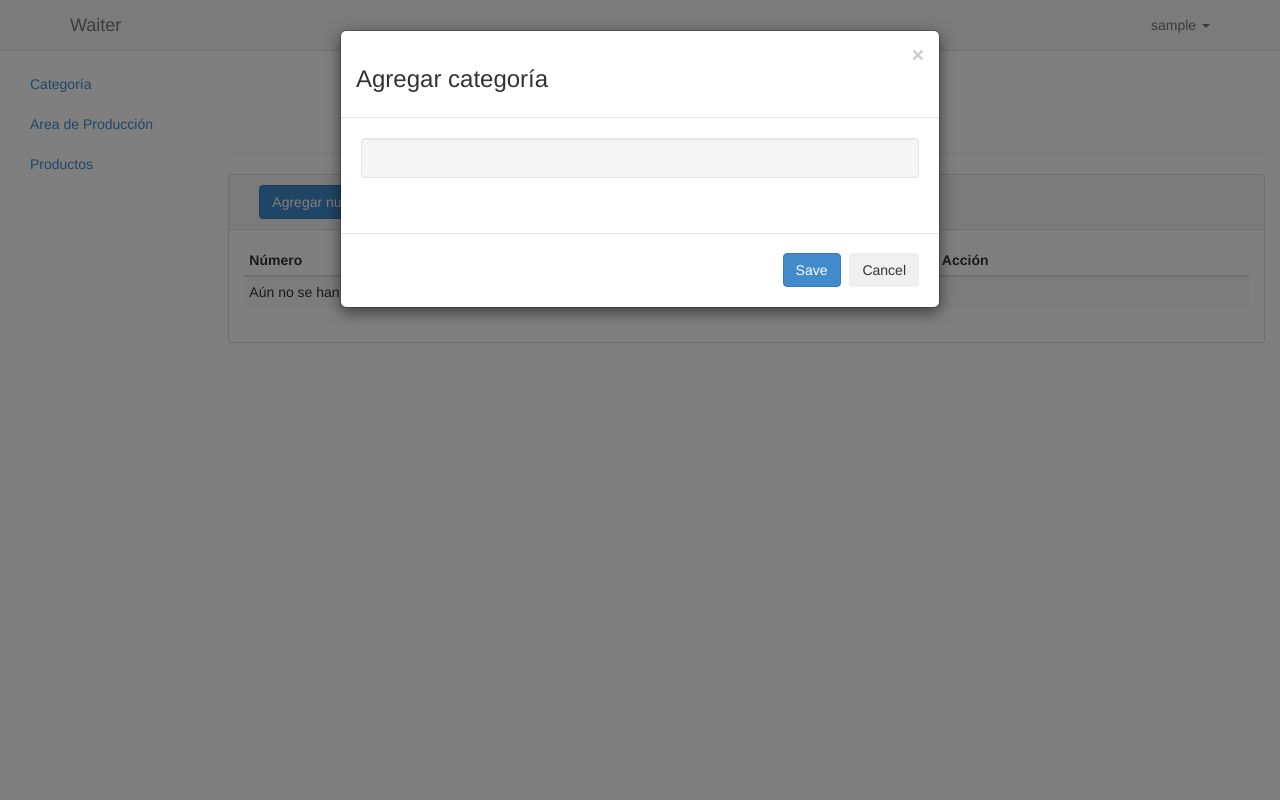
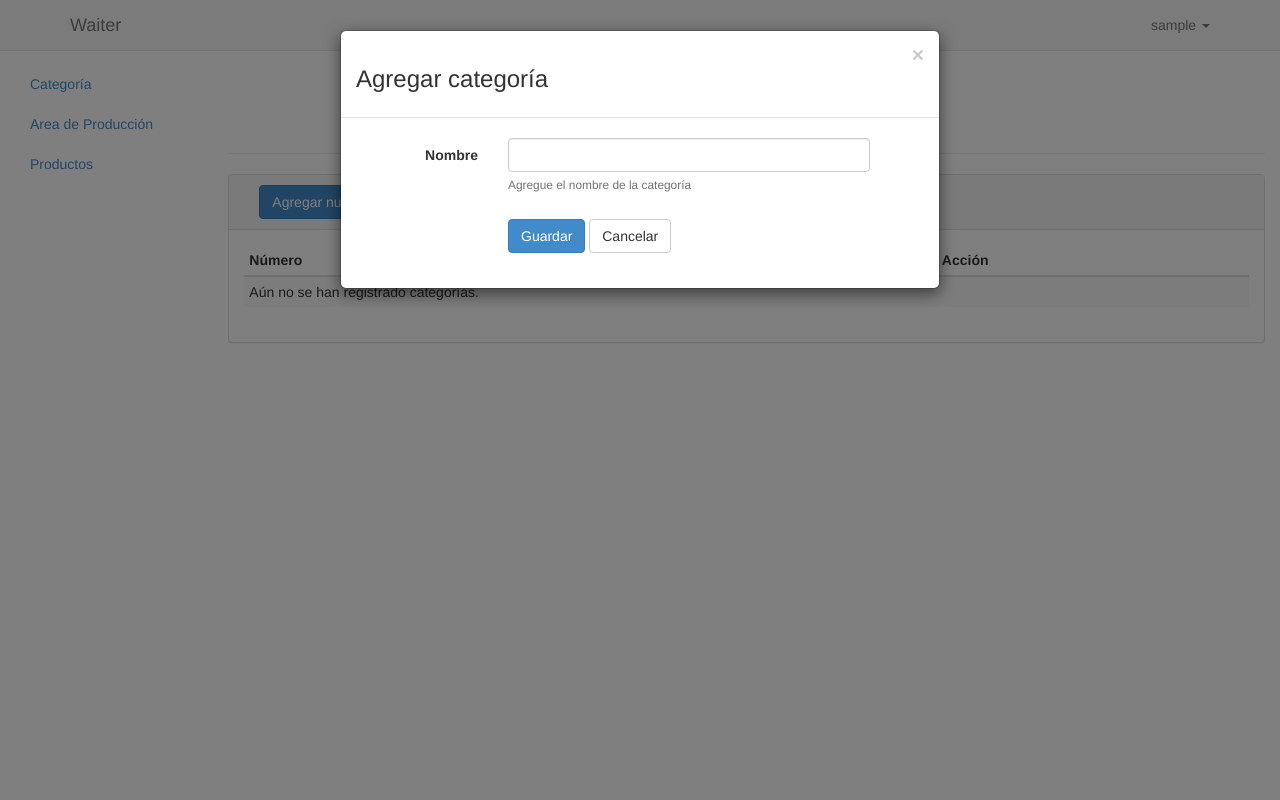
Before and after one commit to dianamor8/waiter, a Django app: page /categories/ in a window 1280 px wide, after a click on "Agregar nueva categoría". Run offline with Django 3.2, Linux system fonts and the light colour scheme; the visitor is signed in with stand-in values (Sample User, id 1); data that the repository does not hold is empty; some libraries are stand-ins or nearby versions.

Commit message:
Antes de formatear

```diff
--- a/waiter/apps/producto/models.py
+++ b/waiter/apps/producto/models.py
@@ -5,7 +5,7 @@ from django.db import models
 # Create your models here.
 
 class Categoria(models.Model):
-	nombre = models.CharField(max_length=200, help_text='Agrege el nombre de la categoría')
+	nombre = models.CharField(max_length=200, help_text='Agregue el nombre de la categoría')
 	class Meta:
 		db_table = ('Categoria')
 		verbose_name = ('Categoría')
--- /dev/null
+++ b/waiter/apps/producto/templatetags/tags.py
@@ -0,0 +1,19 @@
+# -*- coding:utf-8 -*-
+from django import template
+from waiter.apps.producto.forms import addCategoriaForm
+from waiter.apps.producto.models import Categoria
+
+register = template.Library()
+
+@register.inclusion_tag('producto/categorie/add_categorie_form.html', takes_context=True)
+# @register.filter(name='addcss')
+def add_categoria(context, pk=None):
+	form = addCategoriaForm()
+	if pk is not None:
+		categoria = Categoria.objects.filter(id=pk)
+		if categoria:
+			categoria = Categoria.objects.get(id=pk)
+			form = addCategoriaForm(instance=categoria)
+	form.fields['nombre'].widget.attrs = {'class':'form-control'}
+	contexto = {'form_add_categoria': form}
+	return contexto
--- a/waiter/apps/producto/views.py
+++ b/waiter/apps/producto/views.py
@@ -68,7 +68,7 @@ def add_categorie_view(request):
 		else:
 			mensaje = "El formulario contiene errores."
 	print "aqui"
-	CategorieForm = addCategoriaForm()
+	CategorieForm = addCategoriaForm(instance=Categoria)
 	context= {'CategorieForm':CategorieForm, 'mensaje':mensaje}
 	return render(request, "producto/categories.html", context)
 
--- /dev/null
+++ b/waiter/media/js/products.js
@@ -0,0 +1,12 @@
+$(document).ready(function() {
+	show_modal_categorie('call');
+});
+
+// CATEGORIE
+function show_modal_categorie (idForm) {
+	$(".call").click(function(event) {
+		// console.log($(this).attr('data-id'));
+		// $("#div-form-group").before('{%add_categoria '+ $(this).attr('data-id')+ '%}');
+		console.log('{%add_categoria '+ $(this).attr('data-id')+'%}');
+	});
+}
--- a/waiter/settings.py
+++ b/waiter/settings.py
@@ -108,5 +108,5 @@ MEDIA_URL = '/media/'
 
 
 #PARA REDIRECCIONAR EL LOGIN
-LOGIN_URL = '/usuarios/login/'
+LOGIN_URL = '/login/'
 LOGIN_REDIRECT_URL = '/'
--- a/waiter/templates/base/base.html
+++ b/waiter/templates/base/base.html
@@ -12,6 +12,8 @@
 		<script src="/media/js/jquery.js"></script>
 		<script src="/media/js/jquery.min.js"></script>
 		<script src="/media/bootstrap/js/bootstrap.js"></script>
+		{% block extrajs %}
+		{% endblock extrajs %}
 	</head>
 	<body>
 
--- /dev/null
+++ b/waiter/templates/producto/categorie/add_categorie_form.html
@@ -0,0 +1,12 @@
+{%csrf_token%}
+{% for form in form_add_categoria%}
+	<div class="form-group">
+		<label class="control-label col-sm-3 center">
+			{{form.label}}
+		</label>
+		<div class="col-sm-8">
+			{{form}}
+			<p class="help-block small">{{form.help_text}}</p>
+		</div>
+	</div>
+{%endfor%}
--- a/waiter/templates/producto/categories.html
+++ b/waiter/templates/producto/categories.html
@@ -1,4 +1,8 @@
 {% extends "base/base.html" %}
+{% block extrajs %}
+	<script src="/media/js/products.js"></script>
+{% endblock extrajs %}
+{% load tags %}
 {% block title %}
 	Categoria de productos
 {% endblock title %}
@@ -32,8 +36,8 @@
 										<td>{{c.id}}</td>
 										<td>{{c.nombre}}</td>
 										<td>
-											<a href="#" class="btn btn-default btn-xs"> Editar
-												<span class="glyphicon glyphicon-pencil"></span>
+											<a data-target="#categorieModal" class="btn btn-default btn-xs call" data-toggle="modal" data-id="{{c.id}}">
+												<span class="glyphicon glyphicon-pencil"></span> Actualizar
 											</a>
 										</td>
 									</tr>
@@ -49,6 +53,7 @@
 		</div><!--panel-body-->
 	</div><!--panel-default-->
 
+
 	<div class="modal fade" id="categorieModal">
 		<div class="modal-dialog">
 			<div class="modal-content">
@@ -57,22 +62,42 @@
 					<h3>Agregar categoría</h3>
 				</div>
 				<div class="modal-body">
-					{% csrf_token %}
-					<form action="{%url "vista_add_categorie"%}" method="post" class="well">
-						{% csrf_token %}
-						{{CategorieForm.label}}
+					<form id="add_categorie_form" method="post" class="form-horizontal left" data-clave="1">
+						{%add_categoria 2%}
+						<div id="div-form-group"class="form-group">
+							<div class="col-sm-offset-3 col-sm-4">
+							{% if add_categoria.nombre%}
+								<input id='editar' type="submit" value='Actualizar' class='btn btn-primary'>
+								<a data-target="#confirmar" data-toggle="modal" class="btn btn-danger">Eliminar</a>
+							{% else %}
+								<input id='crear' type="submit" value='Guardar' class='btn btn-primary'>
+							{% endif %}
+							<button type="button" class="btn btn-default" data-dismiss="modal">Cancelar</button>
+						</div>
+						{# http://paltman.com/2012/08/23/twitter-bootstrap-and-ajax/ #}
+					</div>
 					</form>
 				</div>
+			</div>
+		</div>
+	</div>
+
+
+
+	<div class="modal fade" id="confirmar">
+		<div class="modal-dialog">
+			<div class="modal-content">
+
+				<div class="modal-body">
+					¿Esta seguro de que desea eliminar?.
+					Los productos de ésta categoría tambien se eliminarán.
+				</div>
 				<div class="modal-footer">
-					<input class="btn btn-primary" type="submit" value="Save" />
+					<input type="submit" class="btn btn-danger" value="Eliminar">
 					<input name="cancel" class="btn" type="submit" value="Cancel"/>
 				</div>
 			</div>
 		</div>
 	</div>
 
-
-{# http://stackoverflow.com/questions/11276100/how-do-i-insert-a-django-form-in-twitter-bootstrap-modal-window #}
-
-
 {% endblock content %}
```
Also changed, not shown: waiter/apps/home/admin.py (+23 -0 lines), waiter/templates/usuarios/login.html (+0 -7 lines), waiter/apps/producto/forms.py (line endings or trailing spaces), waiter/apps/producto/templatetags/__init__.py (added), 1 other file.
